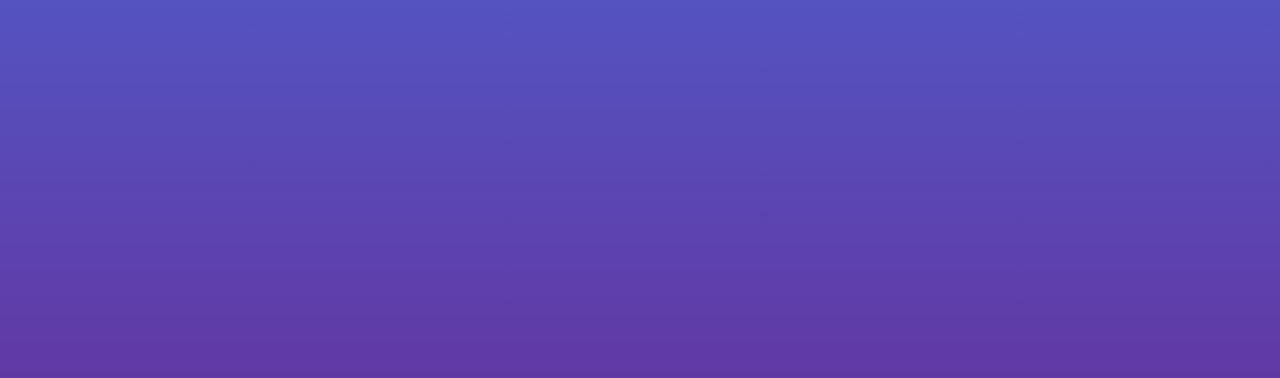
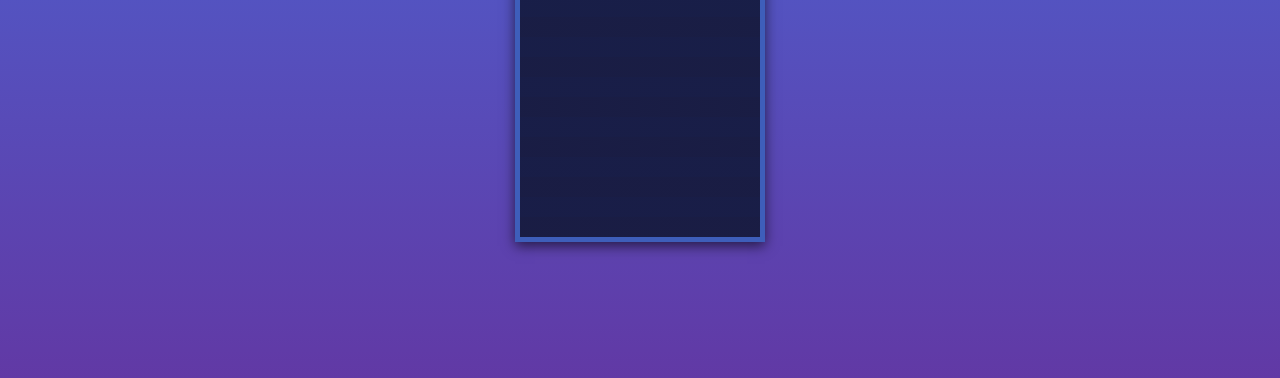
Before and after one commit to Wallace143900/Joguinho-Tetris, a plain HTML site: page index.html in a window 1280 px wide. Shown: the part 422-800 px from the top of the page. Drawn offline with Linux system fonts and the light colour scheme.

Commit message:
tamanho do jogo estilizado

```diff
--- a/style.css
+++ b/style.css
@@ -13,3 +13,14 @@ body{
     margin: 0 auto 20px;
     width: 200px;
 }
+
+#game_board{
+    width: 240px;
+    height: 480px;
+    border: 5px solid #3e5eba;
+    margin: 0 auto;
+    position: relative;
+    background: repeating-linear-gradient(rgba(22, 28,67,0.8), rgba(22, 28,67,0.8) 20px, rgba(23,27,63,0.8) 20px, rgba(23,27,63,0.8) 40px),
+    repeating-linear-gradient(90deg, rgba(22, 28,67,0.8), rgba(22, 28,67,0.8) 20px, rgba(23,27,63,0.8) 20px, rgba(23,27,63,0.8) 40px);
+    box-shadow: 0 4px 12px rgba(0,0,0,0.6);
+}
```
